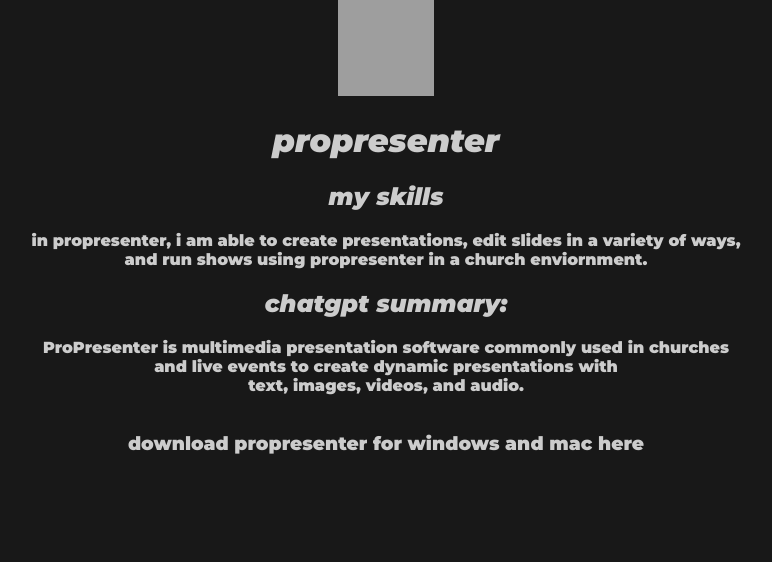
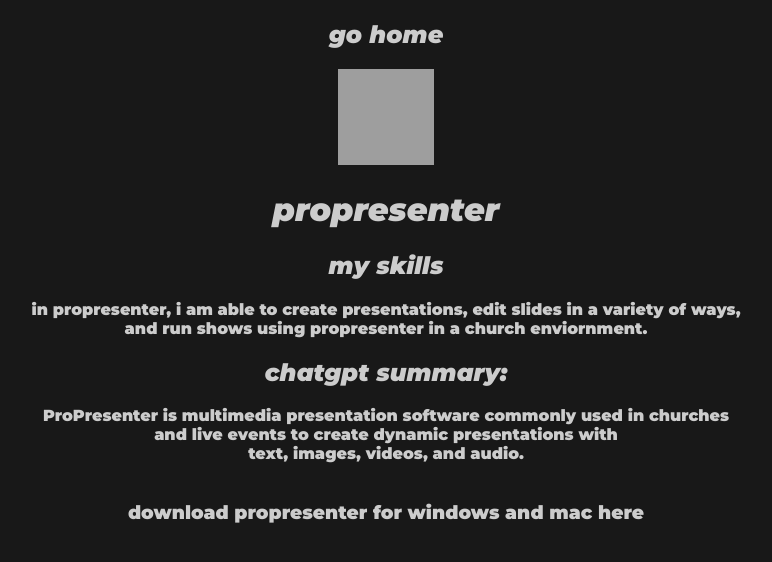
Before and after one commit to asxrow66/personal-website, a plain HTML site: page propresenter.html in a window 1280 px wide. Shown: the whole page, without its empty margins (254-1026 px from the left). Drawn offline with Linux system fonts and the light colour scheme; grey boxes are pictures that could not be loaded.

Commit message:
unfinished im tired and dont know of a name for this commit.

```diff
--- a/propresenter.html
+++ b/propresenter.html
@@ -10,6 +10,7 @@
         <link href="https://fonts.googleapis.com/css2?family=Montserrat:wght@900&display=swap" rel="stylesheet">
     </head>
 <body>
+    <a href="index.html"><h2>go home</h2></a>
     <img src="https://renewedvision.com/wp-content/uploads/2016/08/ProPresenter-Remote-App-icon.png" alt="ProPresenter App icon" height="96" width="96"></a>
     <h1>propresenter</h1>
     <h2>my skills</h2>
```
